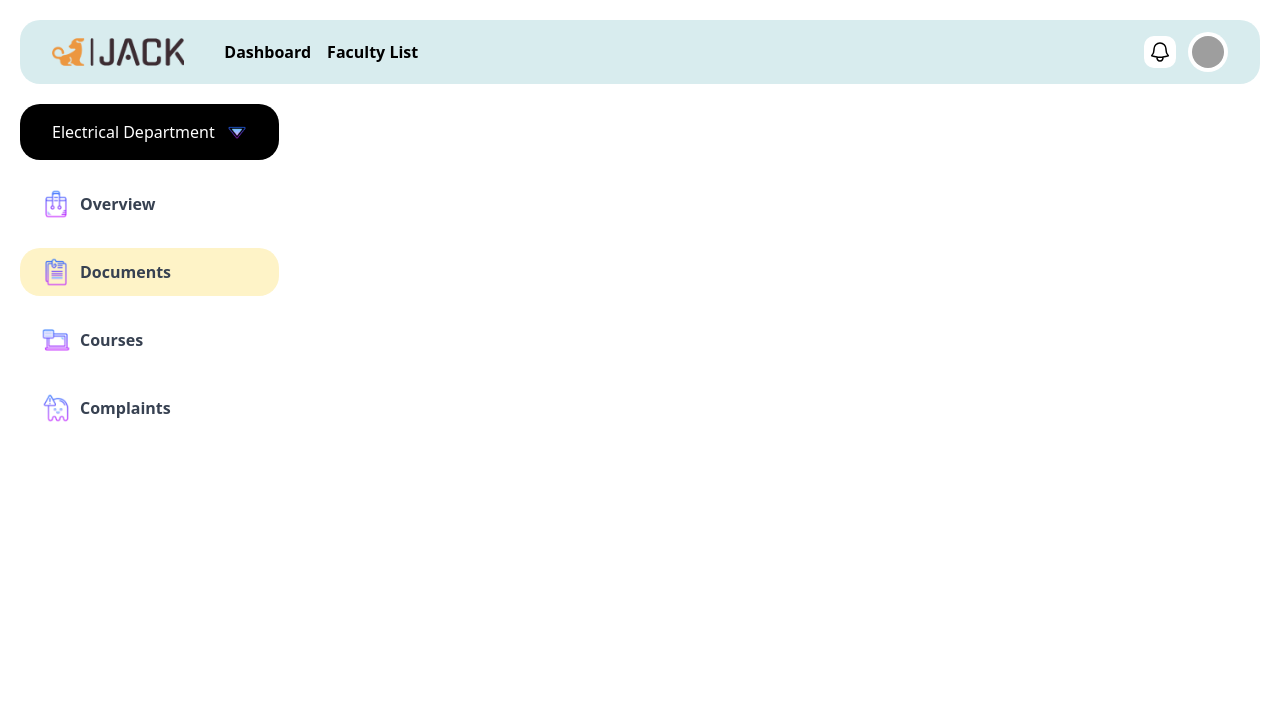
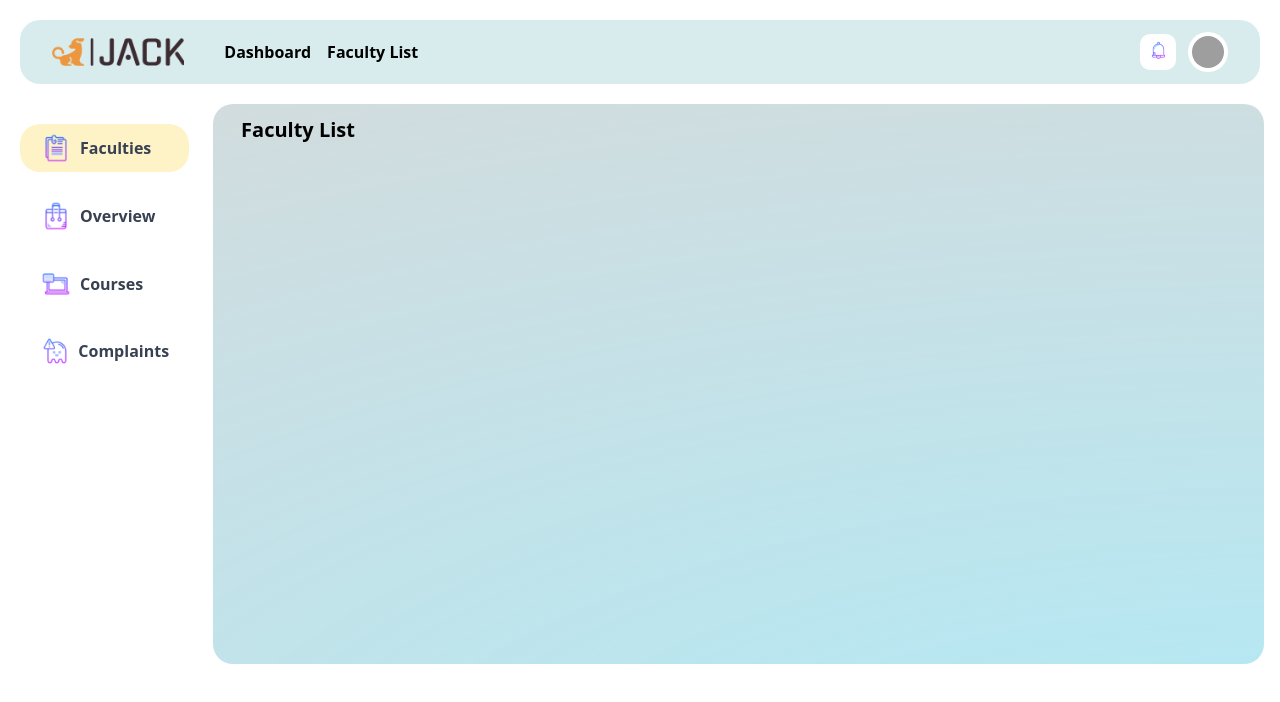
Before and after one commit to rajitha-00/expernrtic-dashboard, a React (Create React App) app: page /faculties in a window 1280 px wide. Shown: the top 702 px of the page. Built offline with nearby package versions, Linux system fonts and the light colour scheme; grey boxes are pictures that could not be loaded.

Commit message:
Faculties

```diff
--- a/src/components/Documents.jsx
+++ b/src/components/Documents.jsx
@@ -7,7 +7,7 @@ const Documents = () => {
     <>
       <div className="main-paper w-[85%] mt-5 ml-5 px-7 py-3">
         <h1 className='text-xl font-semibold'>Documents </h1>
-        <div className="flex mt-2">
+        <div className="flex mt-2  ">
             <FolderPaper />
             <DocumentsBody />
         </div>
--- /dev/null
+++ b/src/components/FacList.jsx
@@ -0,0 +1,13 @@
+import React from 'react'
+
+const FacList = () => {
+  return (
+    <>
+      <div className="main-paper w-[85%] mt-5 ml-5 px-7 py-3">
+        <h1 className='text-xl font-semibold'>Faculty List </h1>
+      </div>
+    </>
+  )
+}
+
+export default FacList
--- a/src/components/Navbar.jsx
+++ b/src/components/Navbar.jsx
@@ -1,6 +1,6 @@
 import { Fragment } from 'react'
 import { Disclosure, Menu, Transition } from '@headlessui/react'
-import { Bars3Icon, BellIcon, XMarkIcon } from '@heroicons/react/24/outline'
+import { Bars3Icon, XMarkIcon } from '@heroicons/react/24/outline'
 import { Link } from 'react-router-dom'
 
 const user = {
@@ -59,7 +59,7 @@ const Navbar = () => {
                         type="button"
                         className="relative rounded-[10px] bg-white p-1"
                       >
-                        <BellIcon className="h-6 w-6" aria-hidden="true" />
+                        <img src="./bell.png" alt="" />
                       </button>
 
                       {/* Profile dropdown */}
@@ -139,7 +139,7 @@ const Navbar = () => {
                     >
                       <span className="absolute -inset-1.5" />
                       <span className="sr-only">View notifications</span>
-                      <BellIcon className="h-6 w-6" aria-hidden="true" />
+                      <img src="./bell.png" alt="" />
                     </button>
                   </div>
                   <div className="mt-3 space-y-1 px-2">
--- /dev/null
+++ b/src/components/SidebarFaculties.jsx
@@ -0,0 +1,32 @@
+import React, { useState } from 'react';
+import SidebarButton from './SidebarButton';
+import { sideBarFac } from '../constants';
+
+const SidebarFaculties = () => {
+    const [activeIndex, setActiveIndex] = useState(0); // Set default active index to 1 (second item)
+
+    const handleButtonClick = (index) => {
+      setActiveIndex(index);
+    };
+
+    return (
+
+      <>
+      <div className="relative  mx-1 mt-5">
+          <div>
+          {sideBarFac.map((button, index) => (
+              <SidebarButton
+              key={button.id}
+              dashIcon={button.dashIcon}
+              dashText={button.dashText}
+              isActive={index === activeIndex}
+              onClick={() => handleButtonClick(index)}
+              />
+          ))}
+          </div>
+      </div>
+      </>
+    );
+  };
+
+export default SidebarFaculties
--- a/src/constants/index.jsx
+++ b/src/constants/index.jsx
@@ -9,6 +9,30 @@ export const sideBarDash = [
         dashIcon : "./documents.png",
         dashText : "Documents"
     },
+    {
+        id: 3,
+        dashIcon : "./courses.png",
+        dashText : "Courses"
+    },
+    {
+        id: 4,
+        dashIcon : "./complaints.png",
+        dashText : "Complaints"
+    },
+];
+
+export const sideBarFac = [
+    {
+        id: 1,
+        dashIcon : "./documents.png",
+        dashText : "Faculties"
+    },
+    {
+        id: 2,
+        dashIcon : "./overview.png",
+        dashText : "Overview"
+    },
+
     {
         id: 3,
         dashIcon : "./courses.png",
--- a/src/views/Faculties.jsx
+++ b/src/views/Faculties.jsx
@@ -1,12 +1,13 @@
 import React from 'react'
-import Sidebar from '../components/Sidebar'
+import SidebarFaculties from '../components/SidebarFaculties'
+import FacList from '../components/FacList'
 
 const Faculties = () => {
   return (
     <>
       <div className="flex mx-auto max-w-[1800px] px-4">
-        <Sidebar/>
-
+        <SidebarFaculties/>
+        <FacList/>
       </div>
     </>
   )
```
Also changed, not shown: src/components/FolderPaper.jsx (indentation only).
